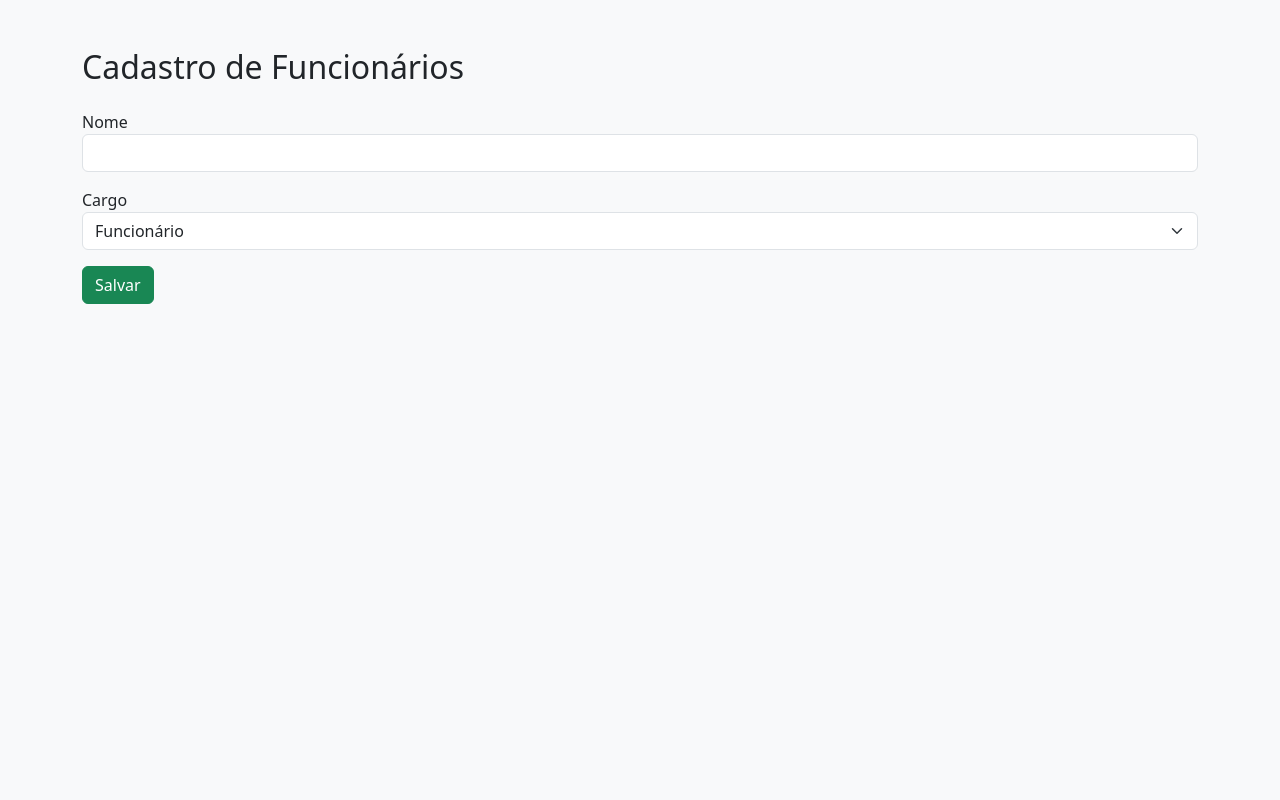
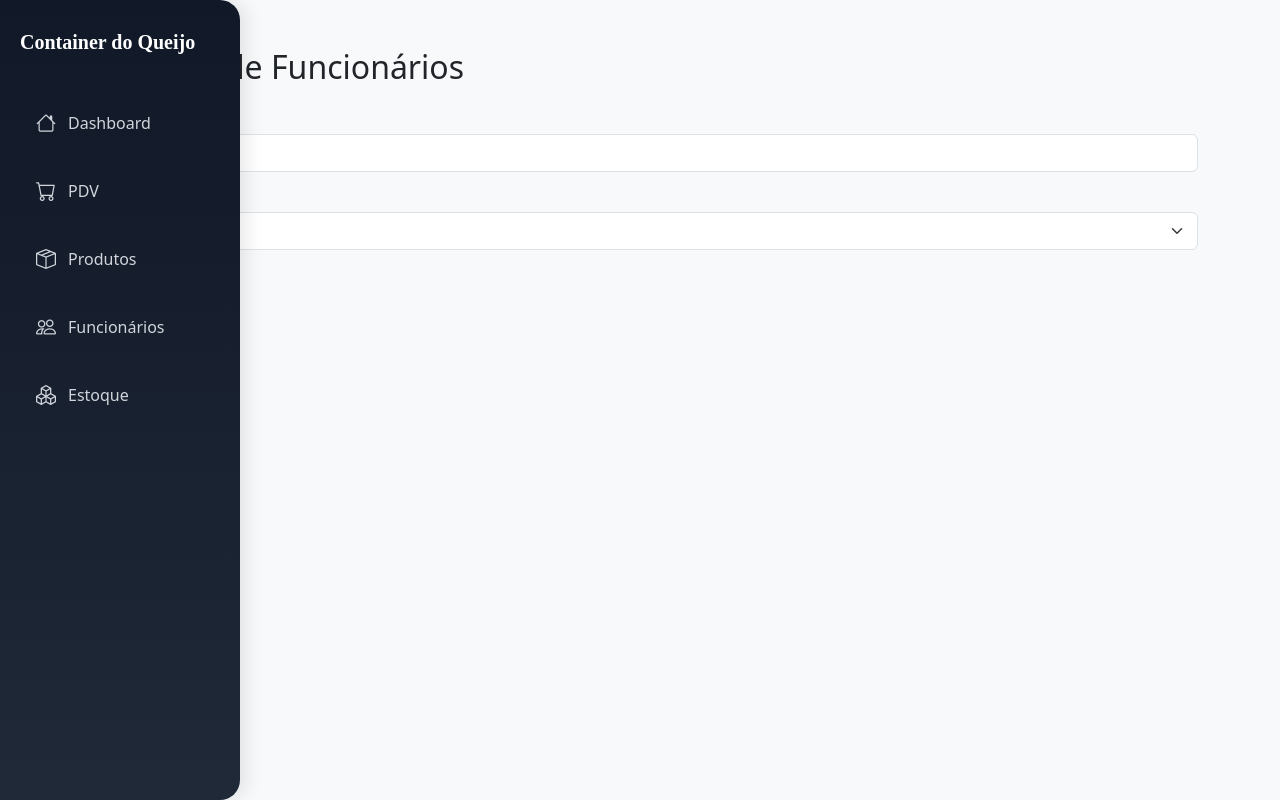
Before and after one commit to Drigo019/TCC, a PHP site: page /PDV/funcionarios.html in a window 1280 px wide. Run offline with PHP 8.4, Linux system fonts and the light colour scheme.

Commit message:
sidebar
22-09-2026 - 20:44

```diff
--- a/PDV/funcionarios.html
+++ b/PDV/funcionarios.html
@@ -5,12 +5,132 @@
   <title>Funcionários</title>
 
   <link href="https://cdn.jsdelivr.net/npm/bootstrap@5.3.0/dist/css/bootstrap.min.css" rel="stylesheet">
+
+  <!-- Bootstrap -->
+            <link href="https://cdn.jsdelivr.net/npm/bootstrap@5.3.3/dist/css/bootstrap.min.css" rel="stylesheet">
+
+            <!-- Bootstrap Icons -->
+            <link href="https://cdn.jsdelivr.net/npm/bootstrap-icons/font/bootstrap-icons.css" rel="stylesheet">
+
   <link rel="stylesheet" href="estilo.css">
+
+  <style>/* =========================================
+   SIDEBAR
+========================================= */
+
+.sidebar {
+    width: 240px;
+    height: 100vh;
+
+    position: fixed;
+    left: 0;
+    top: 0;
+
+    background: linear-gradient(
+        180deg,
+        #111827,
+        #1f2937
+    );
+
+    padding: 30px 20px;
+
+    border-radius: 0 20px 20px 0;
+
+    box-shadow: 5px 0 20px rgba(0,0,0,0.1);
+
+    z-index: 1000;
+}
+
+
+/* LOGO */
+
+.logo {
+    color: white;
+    font-weight: bold;
+    margin-bottom: 40px;
+    font-size: 20px;
+    font-family: 'RopaSans';
+}
+
+.content {
+    margin-left: 260px;
+    padding: 35px;
+}
+
+
+/* LINKS */
+
+.sidebar a {
+    display: flex;
+    align-items: center;
+    gap: 12px;
+
+    color: #d1d5db;
+
+    padding: 14px 16px;
+
+    text-decoration: none;
+
+    border-radius: 14px;
+
+    margin-bottom: 10px;
+
+    transition: 0.3s;
+
+    font-size: 16px;
+}
+
+
+.sidebar a:hover {
+    background: #374151;
+    color: white;
+    transform: translateX(5px);
+}
+
+
+/* ÍCONES */
+
+.sidebar i {
+    font-size: 20px;
+}
+</style>
 
 
 </head>
 
 <body class="bg-light">
+  <div class="sidebar">
+
+    <h2 class="logo">
+        Container do Queijo
+    </h2>
+
+    <a href="index.php">
+        <i class="bi bi-house"></i>
+        Dashboard
+    </a>
+
+    <a href="pdv.html">
+        <i class="bi bi-cart"></i>
+        PDV
+    </a>
+
+    <a href="produtos.html">
+        <i class="bi bi-box-seam"></i>
+        Produtos
+    </a>
+
+    <a href="funcionarios.html">
+        <i class="bi bi-people"></i>
+        Funcionários
+    </a>
+
+    <a href="estoque.php">
+        <i class="bi bi-boxes"></i>
+        Estoque
+    </a>
+
+</div>
 
 <div class="container mt-5">
 
--- a/PDV/index.php
+++ b/PDV/index.php
@@ -54,6 +54,7 @@ $total_funcionarios = $dados_funcionarios['total_funcionarios'];
   <link rel="stylesheet" href="css/estilo.css">
 
   <style>
+
 
 @font-face {
         font-family: RopaSans;
```
Also changed, not shown: PDV/estoque.php (+8 -1 lines), PDV/produtos.html (+108 -0 lines).
